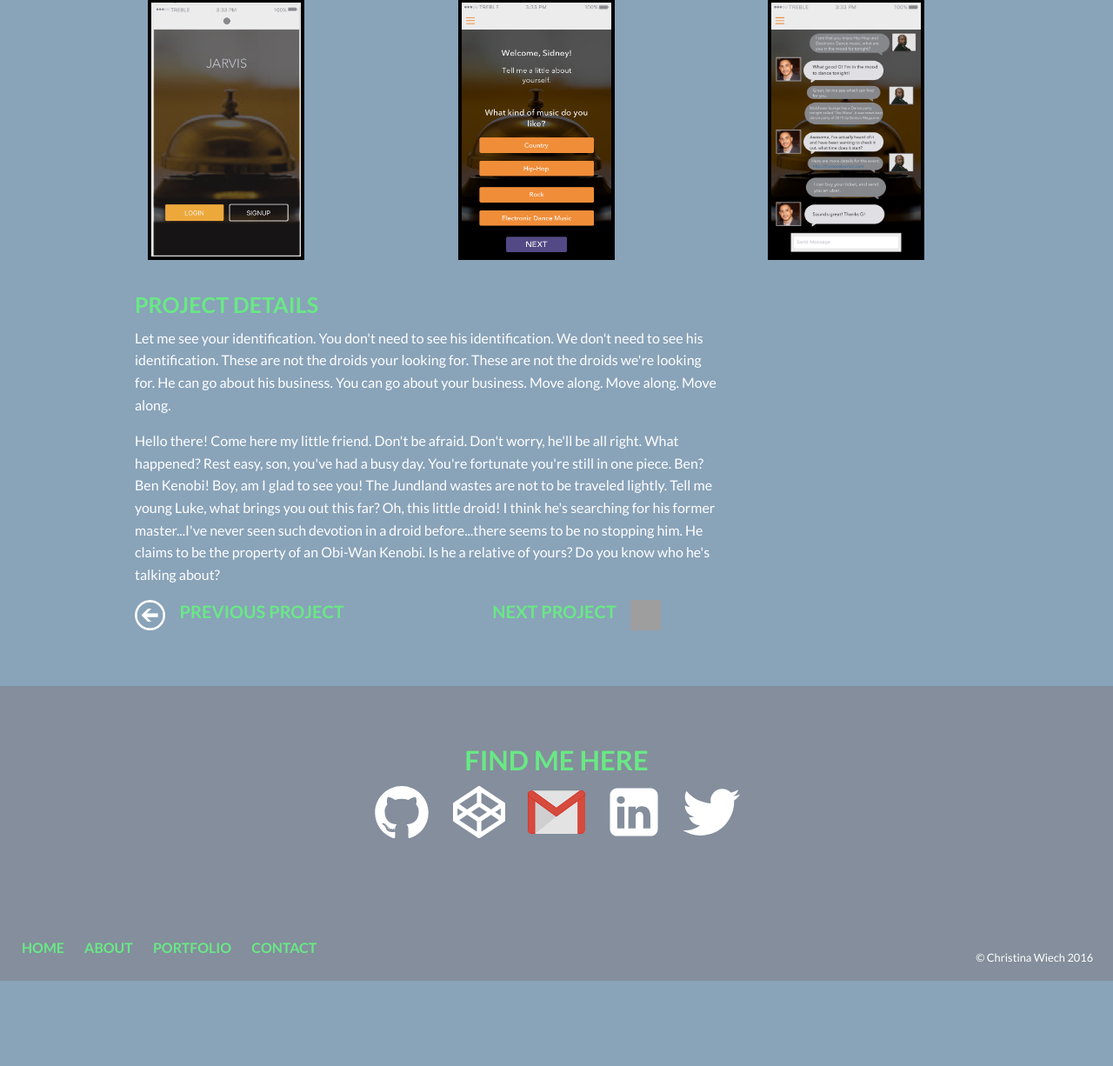
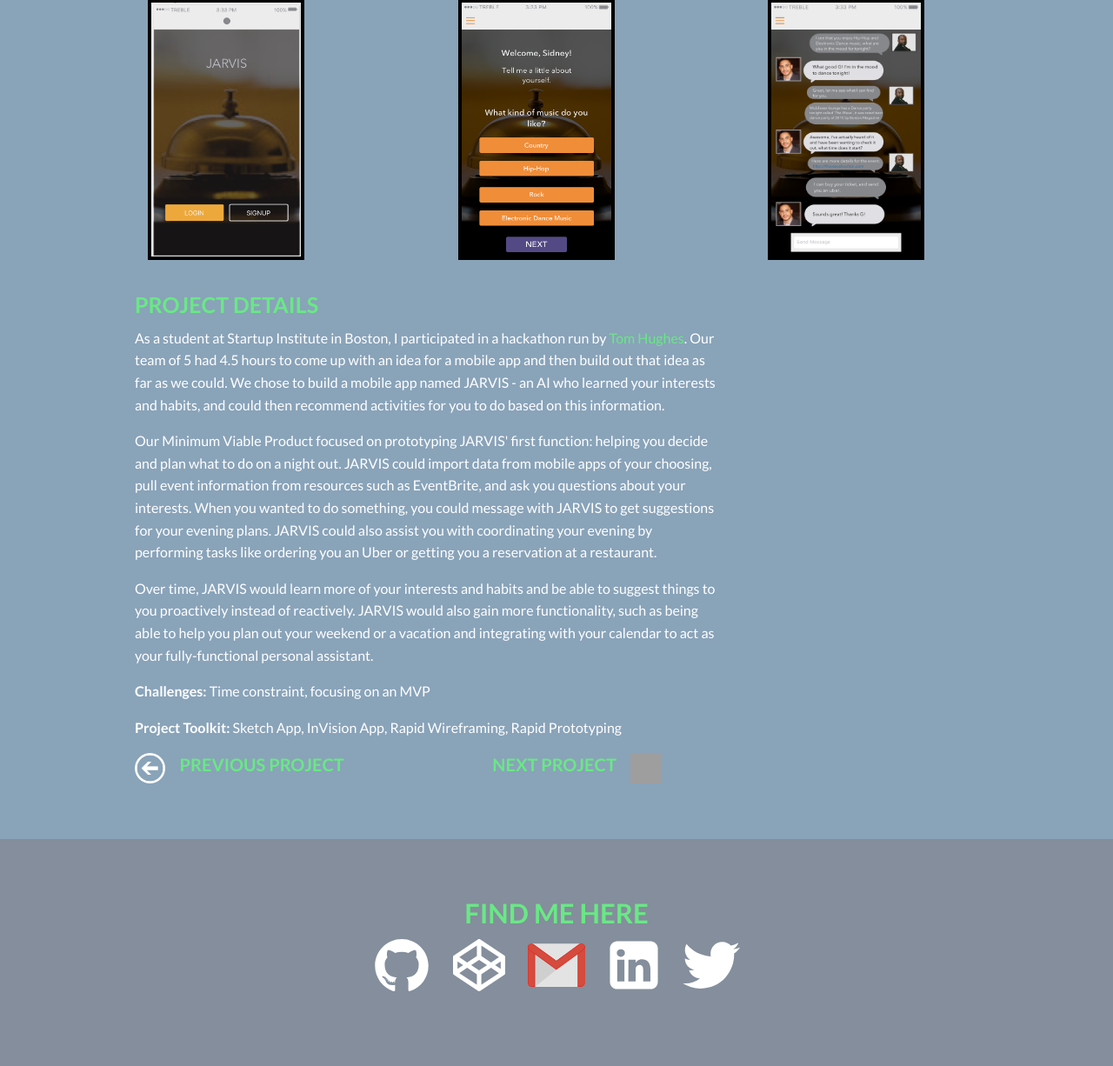
Before and after one commit to CWiech05/CWiech05.github.io, a PHP site: page /portfolio-launchhack/index.html in a window 1280 px wide. Shown: the part 239-1465 px from the top of the page at 87% size. Before the commit the page ends 1367 px from the top, so only its background shows below. Run offline with PHP 8.4, Linux system fonts and the light colour scheme; style sheets or scripts are compiled from the project's sources; grey boxes are pictures that could not be loaded.

Commit message:
added project info to brewery, js projects, and launchhack pages

```diff
--- a/portfolio-brewery/index.html
+++ b/portfolio-brewery/index.html
@@ -81,6 +81,8 @@
             <h4>Project Details</h4>
 
             <p>This mock brewery website was designed and coded in collaboration with one of my classmates at Startup Institute, <a href="http://jamesstrykerwaters.com/" target="_blank">Jamie Waters</a>. Together we came up with the concept and look for the site, and then coded different features of the site. We created a git repository, worked in separate branches for each feature, pushed our code, ran pull requests, and then merged the final code. We undertook this project as an opportunity to get more familiar with collaborative coding and git.</p>
+
+            <p><strong>Challenges:</strong> Resolving merge conflicts in git, setting up our git environment</p>
 
             <p><strong>Project Toolkit:</strong> Sublime Text, HTML, CSS, Sass, Zurb Foundation, JavaScript, jQuery, Git, Koala</p>
 
--- a/portfolio-js/index.html
+++ b/portfolio-js/index.html
@@ -78,6 +78,10 @@
             <h4>Project Details</h4>
 
             <p>As I learn JavaScript, I build JavaScript mini-projects to apply what I've learned to tangible projects. I intend to add more of these mini-projects to my CodePen as I continue to learn JavaScript and become more comfortable using it.</p>
+
+            <p><strong>Challenges:</strong> Learning JavaScript, writing efficient code</p>
+
+            <p><strong>Project Toolkit:</strong> JavaScript, jQuery, CodePen</p>
 
             <!-- Previous project link -->
             <a href="http://cwiech05.github.io/portfolio-rey/index.html">
--- a/portfolio-launchhack/index.html
+++ b/portfolio-launchhack/index.html
@@ -79,9 +79,15 @@
           <section id="project-details">
             <h4>Project Details</h4>
 
-            <p>Let me see your identification. You don't need to see his identification. We don't need to see his identification. These are not the droids your looking for. These are not the droids we're looking for. He can go about his business. You can go about your business. Move along. Move along. Move along.</p>
+            <p>As a student at Startup Institute in Boston, I participated in a hackathon run by <a href="https://www.linkedin.com/in/tom-hughes-49040b" target="_blank">Tom Hughes</a>. Our team of 5 had 4.5 hours to come up with an idea for a mobile app and then build out that idea as far as we could. We chose to build a mobile app named JARVIS - an AI who learned your interests and habits, and could then recommend activities for you to do based on this information.</p>
 
-            <p>Hello there! Come here my little friend. Don't be afraid. Don't worry, he'll be all right. What happened? Rest easy, son, you've had a busy day. You're fortunate you're still in one piece. Ben? Ben Kenobi! Boy, am I glad to see you! The Jundland wastes are not to be traveled lightly. Tell me young Luke, what brings you out this far? Oh, this little droid! I think he's searching for his former master...I've never seen such devotion in a droid before...there seems to be no stopping him. He claims to be the property of an Obi-Wan Kenobi. Is he a relative of yours? Do you know who he's talking about?</p>
+            <p>Our Minimum Viable Product focused on prototyping JARVIS' first function: helping you decide and plan what to do on a night out. JARVIS could import data from mobile apps of your choosing, pull event information from resources such as EventBrite, and ask you questions about your interests. When you wanted to do something, you could message with JARVIS to get suggestions for your evening plans. JARVIS could also assist you with coordinating your evening by performing tasks like ordering you an Uber or getting you a reservation at a restaurant.</p>
+
+            <p>Over time, JARVIS would learn more of your interests and habits and be able to suggest things to you proactively instead of reactively. JARVIS would also gain more functionality, such as being able to help you plan out your weekend or a vacation and integrating with your calendar to act as your fully-functional personal assistant.</p>
+
+            <p><strong>Challenges:</strong> Time constraint, focusing on an MVP</p>
+
+            <p><strong>Project Toolkit:</strong> Sketch App, InVision App, Rapid Wireframing, Rapid Prototyping</p>
 
             <!-- Previous project link -->
             <a href="http://cwiech05.github.io/portfolio-personal/index.html">
--- a/portfolio-personal/index.html
+++ b/portfolio-personal/index.html
@@ -57,15 +57,15 @@
 	      <div class="small-11 small-offset-1 column">
 	        <section id="portfolio-page-images">
 	        	<div class="small-4 column">
-		        	<img src="http://placehold.it/280x280" alt="">
+		        	<img src="../images/personal.png" alt="Screenshot of old design of this website">
 		        </div>
 
 		        <div class="small-4 column">
-		        	<img src="http://placehold.it/280x280" alt="">
+		        	<img src="../images/personal-new.png" alt="Screenshot of current design of this website">
 		        </div>
 
 		        <div class="small-4 column">
-		        	<img src="http://placehold.it/280x280" alt="">
+		        	<img src="../images/site-code.png" alt="Screenshot of the code for this website">
 		        </div>
 	        </section>
 	      </div>
--- a/sass/_launchhack.scss
+++ b/sass/_launchhack.scss
@@ -1,5 +1,4 @@
 // Launch Hack Project Page
-
 .jarvis-images {
 	img {
 		height: 300px;
--- a/sass/app.scss
+++ b/sass/app.scss
@@ -2,10 +2,7 @@
 @import "_base";
 @import "_homepage";
 @import "_projectsmain";
-@import "_personalsite";
-@import "_brewery";
 @import "_launchhack";
 @import "_rey";
-@import "_jsprojects";
 @import "_peoplehedge";
 @import "_mediaqueries";
```
Also changed, not shown: images/personal-new.png (added), images/site-code.png (added), sass/_brewery.scss (added), sass/_jsprojects.scss (added), sass/_personalsite.scss (added), 1 other file.
